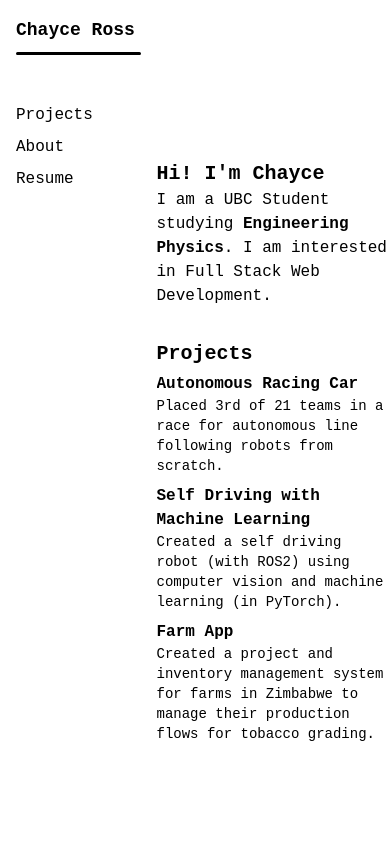
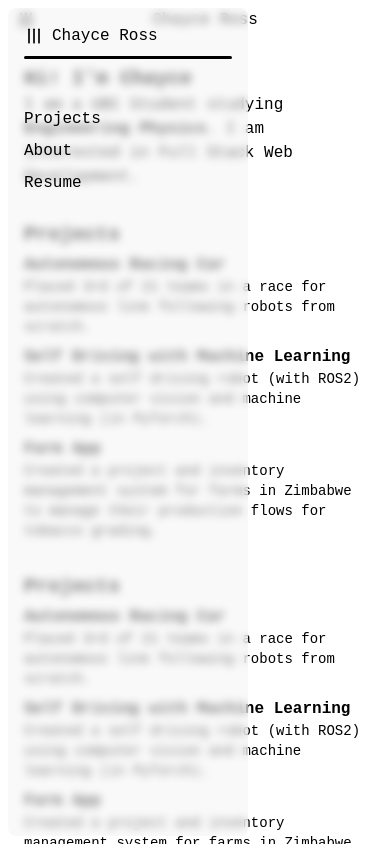
Before and after one commit to ChayceJRoss/ChayceJRoss.github.io, an Astro site: page / in a window 390 px wide. Built offline with nearby package versions, Linux system fonts and the light colour scheme; Astro itself is replaced by a stand-in of ours.

Commit message:
added sidebar

```diff
--- a/astro.config.mjs
+++ b/astro.config.mjs
@@ -3,7 +3,9 @@ import { defineConfig } from 'astro/config';
 
 import tailwind from '@astrojs/tailwind';
 
+import alpinejs from '@astrojs/alpinejs';
+
 // https://astro.build/config
 export default defineConfig({
-  integrations: [tailwind()]
+  integrations: [tailwind(), alpinejs()]
 });
--- a/package.json
+++ b/package.json
@@ -9,8 +9,11 @@
     "astro": "astro"
   },
   "dependencies": {
+    "@astrojs/alpinejs": "^0.4.1",
     "@astrojs/tailwind": "^5.1.4",
     "@fontsource-variable/jetbrains-mono": "^5.1.1",
+    "@types/alpinejs": "^3.13.11",
+    "alpinejs": "^3.14.7",
     "astro": "^5.1.1",
     "tailwindcss": "^3.4.17"
   }
--- a/src/components/SideBar.astro
+++ b/src/components/SideBar.astro
@@ -1,9 +1,27 @@
+---
+import Hamburger from "../assets/hamburger.svg";
 ---
 
----
+<nav
+    class="z-10 inset-2 absolute lg:relative lg:inset-0 flex flex-col gap-2 p-4 w-60 rounded-lg bg-opacity-50 bg-gray-100 lg:bg-white backdrop-blur-sm transition-transform"
+    :class="open ? '' : '-translate-x-full -left-10 lg:translate-x-0 lg:inset-0'"
+    x-transition
+>
+    <div class="flex flex-row justify-start items-center gap-2">
+        <button
+            x-on:click="open = !open"
+            class="text-left font-bold text-lg hover:cursor-pointer"
+        >
+            <img
+                class="transition-transform lg:hidden"
+                src={Hamburger.src}
+                width="20"
+                :class="open ? 'rotate-90' : ''"
+            />
+        </button>
+        <a href="/">Chayce Ross </a>
+    </div>
 
-<nav class="flex flex-col gap-2 p-4 w-60 sticky top-0">
-    <a href="/" class="font-bold text-lg hover:cursor-pointer">Chayce Ross</a>
     <hr class="mb-10 border border-b-2 border-black rounded-sm" />
     <a href="/projects" class="">Projects</a>
     <a href="/about" class="">About</a>
--- a/src/layouts/Layout.astro
+++ b/src/layouts/Layout.astro
@@ -1,6 +1,7 @@
 ---
 import "@fontsource-variable/jetbrains-mono";
 import SideBar from "../components/SideBar.astro";
+import Hamburger from "../assets/hamburger.svg";
 ---
 
 <!doctype html>
@@ -12,9 +13,28 @@ import SideBar from "../components/SideBar.astro";
 		<meta name="generator" content={Astro.generator} />
 		<title>Chayce Ross Blog</title>
 	</head>
-	<body class="flex flex-row overflow-hidden">
+	<body
+		class="flex flex-col lg:flex-row overflow-hidden"
+		x-data="{ open : true }"
+	>
 		<SideBar />
-		<main class="w-full overflow-y-scroll flex flex-col items-center">
+		<div
+			class="sticky top-0 lg:hidden w-full h-16 flex flex-row z-5 justify-start items-center px-4"
+		>
+			<button
+				x-on:click="open = !open"
+				class="text-left font-bold text-lg hover:cursor-pointer w-10"
+			>
+				<img
+					class="transition-transform"
+					src={Hamburger.src}
+					width="20"
+					:class="open ? 'rotate-90' : ''"
+				/>
+			</button>
+			<h1 class="text-center grow pr-[20px]">Chayce Ross</h1>
+		</div>
+		<main class="w-full overflow-y-scroll flex flex-col items-center p-6">
 			<slot />
 		</main>
 	</body>
--- a/src/pages/index.astro
+++ b/src/pages/index.astro
@@ -9,13 +9,54 @@ const projects = await getCollection("projects");
 ---
 
 <Layout>
-	<div class="w-full md:w-[80%] h-full flex flex-col gap-8">
-		<section class="mt-40">
+	<div class="w-full md:w-[90%] h-full flex flex-col gap-8">
+		<section class="lg:mt-40">
 			<h1 class="text-xl font-bold">Hi! I'm Chayce</h1>
 			<p>
 				I am a UBC Student studying <b>Engineering Physics</b>. I am
 				interested in Full Stack Web Development.
 			</p>
+		</section>
+
+		<section>
+			<h1 class="font-bold text-xl mb-1">Projects</h1>
+			<ul class="flex flex-col gap-2">
+				{
+					projects.map((project) => (
+						<li id={project.id}>
+							<a
+								href={`/projects/${project.id}`}
+								class="font-bold hover:underline hover:text-blue-800"
+							>
+								{project.data.title}
+							</a>
+							<p class="text-sm font-light">
+								{project.data.blurb}
+							</p>
+						</li>
+					))
+				}
+			</ul>
+		</section>
+		<section>
+			<h1 class="font-bold text-xl mb-1">Projects</h1>
+			<ul class="flex flex-col gap-2">
+				{
+					projects.map((project) => (
+						<li id={project.id}>
+							<a
+								href={`/projects/${project.id}`}
+								class="font-bold"
+							>
+								{project.data.title}
+							</a>
+							<p class="text-sm font-light">
+								{project.data.blurb}
+							</p>
+						</li>
+					))
+				}
+			</ul>
 		</section>
 		<section>
 			<h1 class="font-bold text-xl mb-1">Projects</h1>
--- /dev/null
+++ b/src/pages/projects/[id].astro
@@ -0,0 +1,17 @@
+---
+import { getCollection, render } from "astro:content";
+// 1. Generate a new path for every collection entry
+export async function getStaticPaths() {
+    const posts = await getCollection("projects");
+    return posts.map((post) => ({
+        params: { id: post.id },
+        props: { post },
+    }));
+}
+// 2. For your template, you can get the entry directly from the prop
+const { post } = Astro.props;
+const { Content } = await render(post);
+---
+
+<h1>{post.data.title}</h1>
+<Content />
```
Also changed, not shown: src/assets/hamburger.svg (added), 1 other file.
